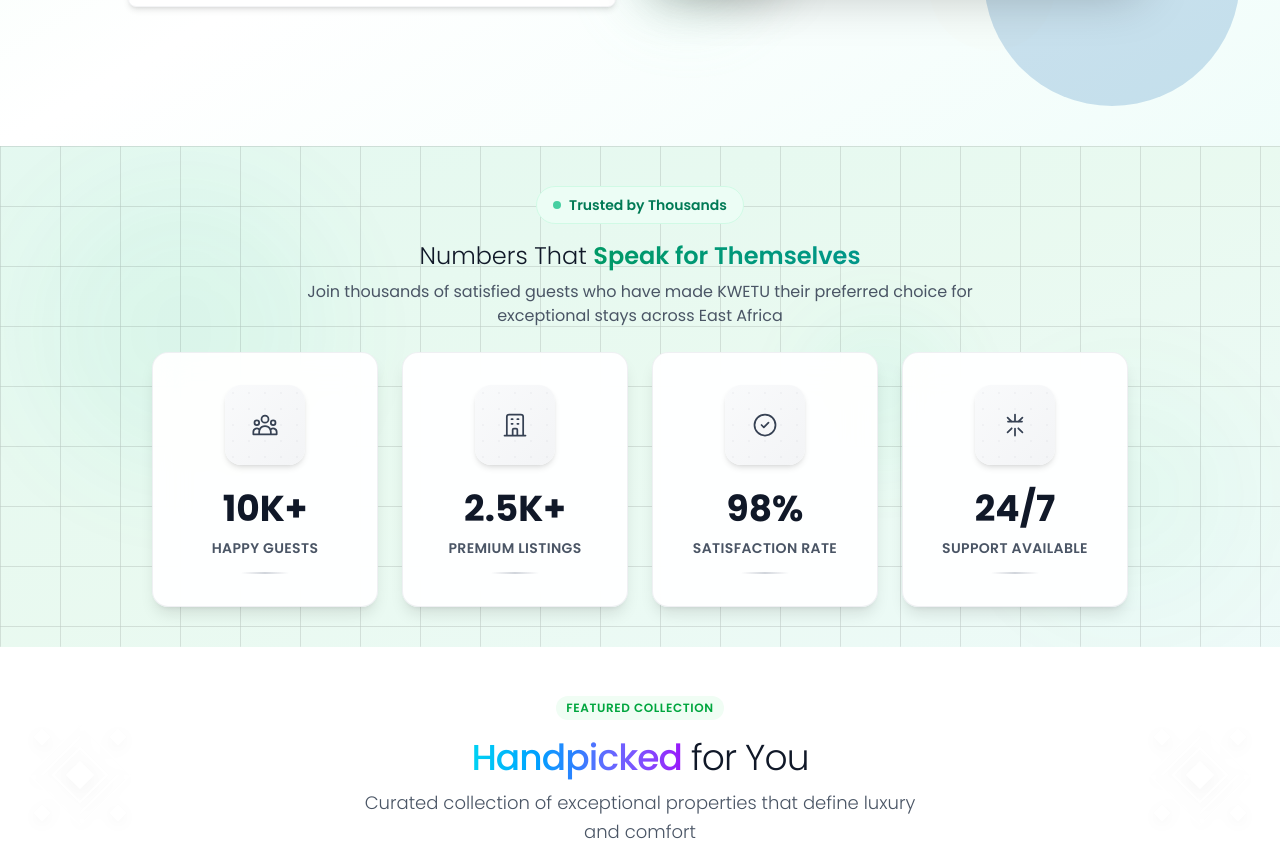
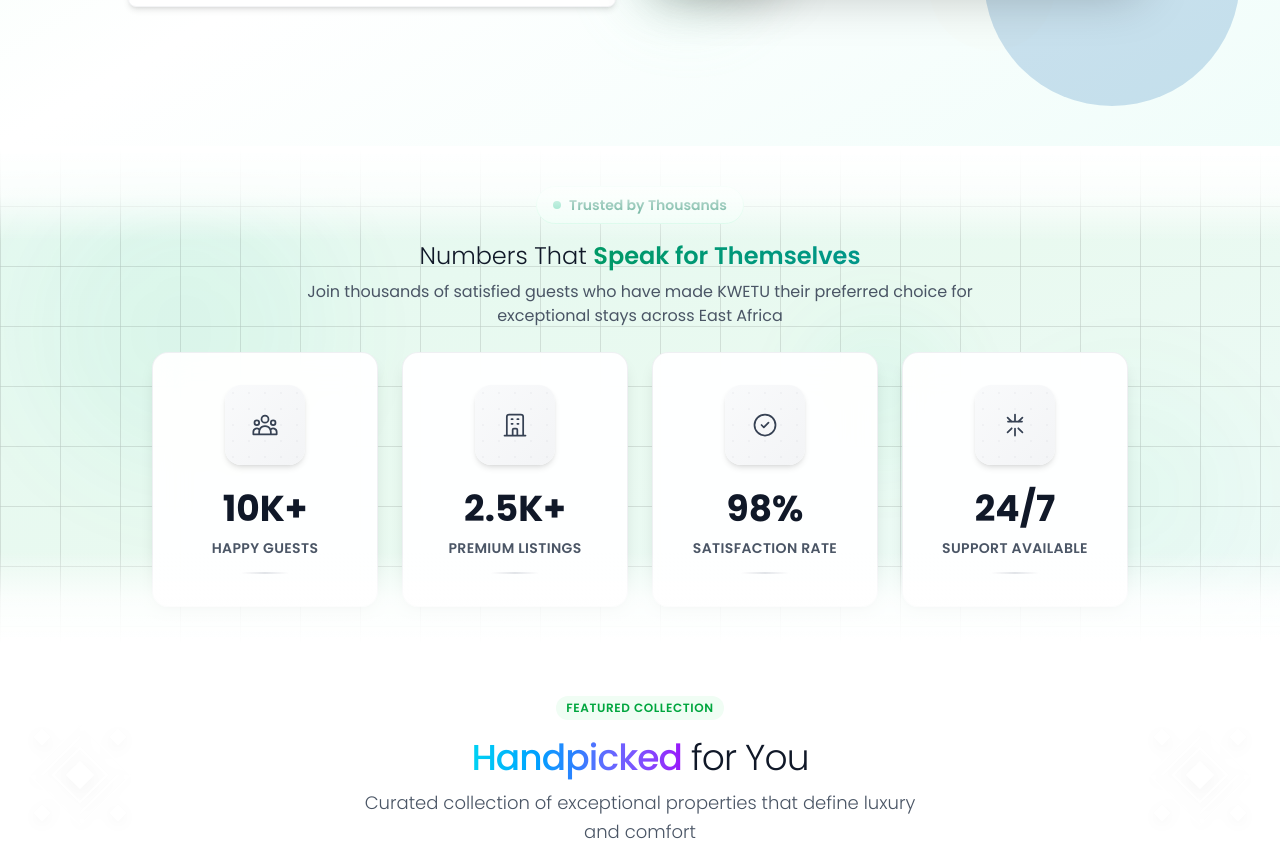
Before and after one commit to n-jabes/kwetu, a Next.js app: page / in a window 1280 px wide. Shown: the part 614-1458 px from the top of the page. Built offline with nearby package versions, Linux system fonts and the light colour scheme.

Commit message:
update: improve the stats section and add bg lines

```diff
--- a/src/app/page.tsx
+++ b/src/app/page.tsx
@@ -583,6 +583,12 @@
 
       {/* Stats Section - Enhanced Professional with Green Theme */}
       <section className="py-16 bg-gradient-to-br from-emerald-200/25 via-green-200/25 to-teal-100/25 relative overflow-hidden">
+  {/* Top Fade Effect */}
+  <div className="absolute top-0 left-0 right-0 h-24 bg-gradient-to-b from-white via-white/80 to-transparent z-20 pointer-events-none"></div>
+
+  {/* Bottom Fade Effect */}
+  <div className="absolute bottom-0 left-0 right-0 h-24 bg-gradient-to-t from-white via-white/80 to-transparent z-20 pointer-events-none"></div>
+
   {/* Sophisticated Background Elements */}
   <div className="absolute inset-0">
     {/* Geometric shapes - Green theme */}
```
Lines whose indentation alone changed are shown as unchanged.
